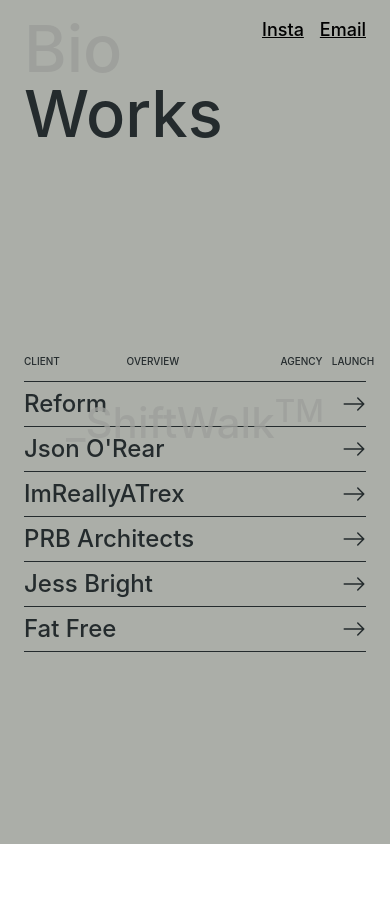
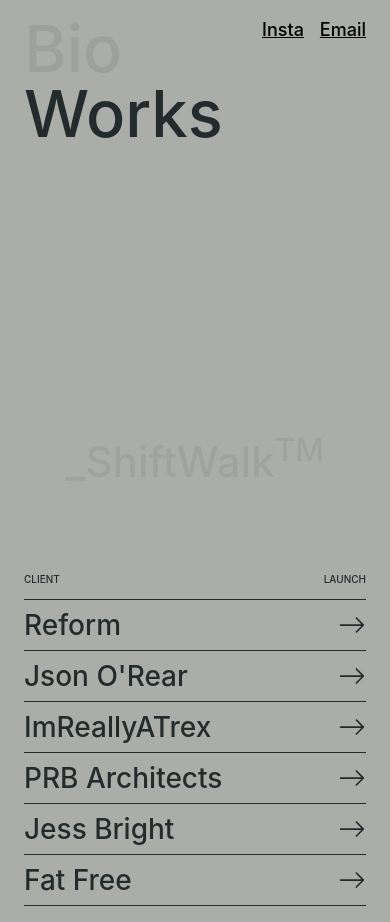
Before and after one commit to hayatul-islam/shift-walk, a React (Create React App) app: page /works in a window 390 px wide. Before the commit the page ends 844 px from the top, so only its background shows below. Built offline with nearby package versions, Linux system fonts and the light colour scheme.

Commit message:
works responsive

```diff
--- a/src/components/works/Work.js
+++ b/src/components/works/Work.js
@@ -15,7 +15,7 @@
         onClick={handleLink}
         onMouseEnter={() => setShow(true)}
         onMouseLeave={() => setShow(false)}
-        className="flex justify-between md:grid md:grid-cols-[30%_45%_15%_10%] border-b  border-[#242b2d] py-1 text-[24px] font-medium text-[#242b2d] cursor-pointer items-center"
+        className="flex justify-between md:grid md:grid-cols-[25%_50%_10%_10%] xl:grid-cols-[30%_45%_15%_10%] border-b  border-[#242b2d] py-1 text-[28px] md:text-[16px] lg:text-[24px] font-medium text-[#242b2d] cursor-pointer items-center"
       >
         <motion.div>
           <h4>{show ? "Launch Project" : client}</h4>
--- a/src/components/works/Works.js
+++ b/src/components/works/Works.js
@@ -56,12 +56,12 @@
   const [show, setShow] = useState(false);
   return (
     <>
-      <div className="h-[60vh] grid items-end">
+      <div className="h-[90vh] md:h-[60vh] grid items-end">
         <div>
-          <div className="grid grid-cols-[30%_45%_15%_10%] border-b border-[#242b2d] py-3 text-[10px] text-[#242b2d] uppercase font-medium">
+          <div className="flex justify-between md:grid md:grid-cols-[25%_50%_10%_10%] xl:grid-cols-[30%_45%_15%_10%] border-b border-[#242b2d] py-3 text-[10px] text-[#242b2d] uppercase font-medium">
             <p>Client</p>
-            <p>Overview</p>
-            <p>Agency</p>
+            <p className="hidden md:block">Overview</p>
+            <p className="hidden md:block">Agency</p>
             <p className="text-end">Launch</p>
           </div>
           {datas?.map((data) => (
```
